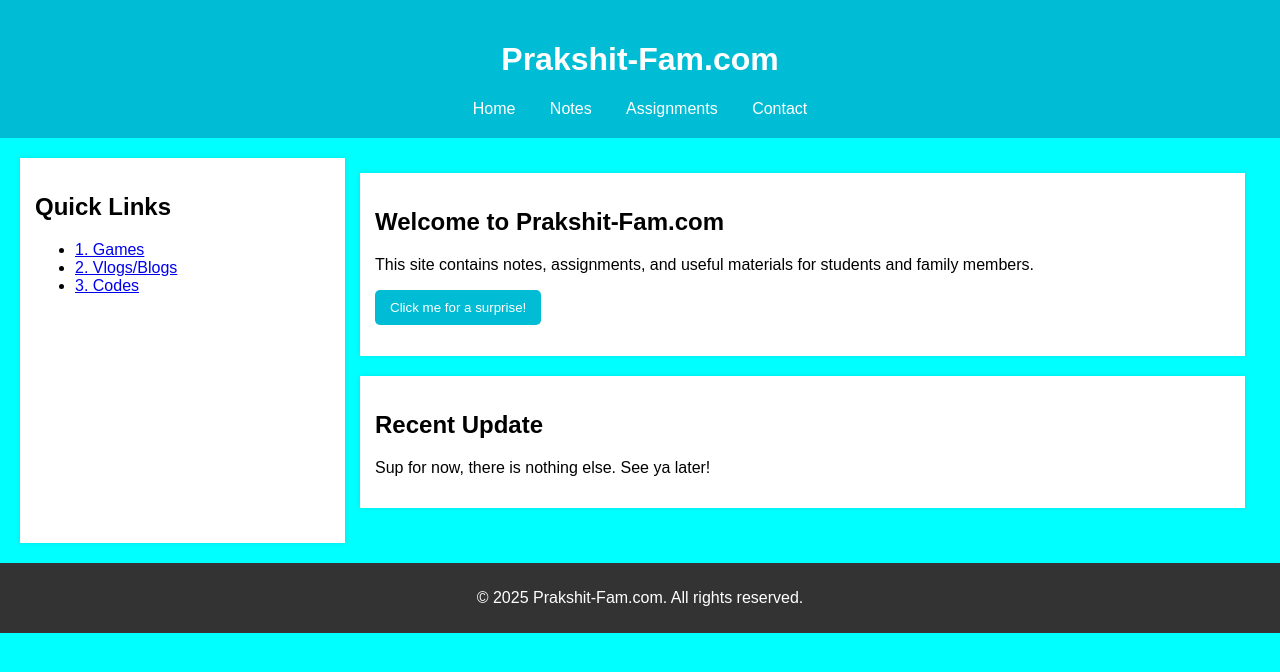
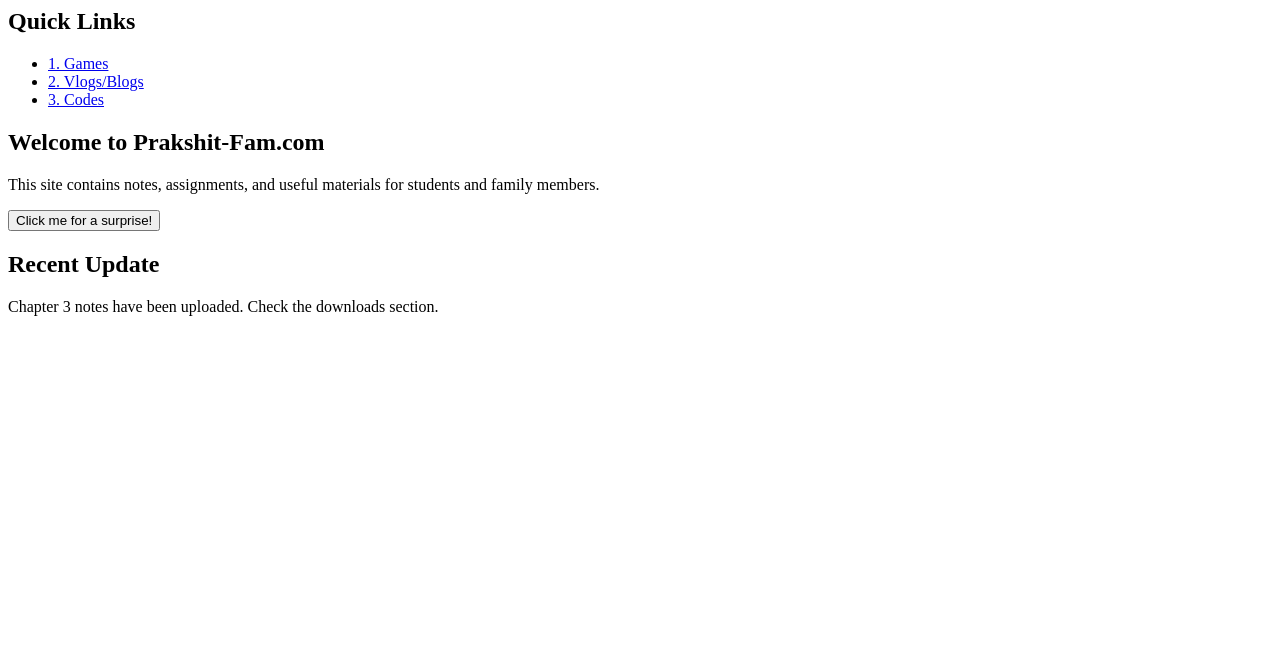
Before and after one commit to MePython313/Prakshit-Fam, a plain HTML site: page index.html in a window 1280 px wide. Drawn offline with Linux system fonts and the light colour scheme.

Commit message:
Main.html

```diff
--- a/index.html
+++ b/index.html
@@ -1,88 +1,15 @@
-<!DOCTYPE html>
-<html lang="en">
-<head>
-  <meta charset="UTF-8" />
-  <meta name="viewport" content="width=device-width, initial-scale=1.0"/>
-  <title>Prakshit-Fam.com</title>
-  <style>
-    body {
-      font-family: Arial, sans-serif;
-      margin: 0;
-      background-color: cyan;
-    }
-    header {
-      background-color: #00bcd4;
-      color: white;
-      padding: 20px 15px;
-      text-align: center;
-    }
-    nav a {
-      color: white;
-      margin: 0 15px;
-      text-decoration: none;
-    }
-    .container {
-      display: flex;
-      padding: 20px;
-    }
-    .sidebar {
-      width: 25%;
-      background-color: #fff;
-      padding: 15px;
-      box-shadow: 0 0 5px rgba(0,0,0,0.1);
-    }
-    .content {
-      width: 75%;
-      padding: 15px;
-    }
-    article {
-      background-color: #fff;
-      padding: 15px;
-      margin-bottom: 20px;
-      box-shadow: 0 0 5px rgba(0,0,0,0.1);
-    }
-    footer {
-      background-color: #333;
-      color: white;
-      text-align: center;
-      padding: 10px;
-    }
-    button {
-      padding: 10px 15px;
-      background-color: #00bcd4;
-      color: white;
-      border: none;
-      cursor: pointer;
-      border-radius: 5px;
-    }
-    #dynamic-message {
-      color: darkblue;
-      font-weight: bold;
-    }
-  </style>
-</head>
-<body onload="welcomeUser()">
-
-  <header>
-    <h1>Prakshit-Fam.com</h1>
-    <nav>
-      <a href="#">Home</a>
-      <a href="#">Notes</a>
-      <a href="#">Assignments</a>
-      <a href="#">Contact</a>
-    </nav>
-  </header>
-
 <div class="container">
+  <!-- Sidebar -->
   <aside class="sidebar">
     <h2>Quick Links</h2>
     <ul>
-        <li><a href="#">1. Games</a></li>
+      <li><a href="games.html">1. Games</a></li>
       <li><a href="#">2. Vlogs/Blogs</a></li>
       <li><a href="#">3. Codes</a></li>
     </ul>
   </aside>
 
+  <!-- Main Content -->
   <main class="content">
     <article>
       <h2>Welcome to Prakshit-Fam.com</h2>
@@ -93,24 +20,7 @@
 
     <article>
       <h2>Recent Update</h2>
-        <p>Sup for now, there is nothing else. See ya later!</p>
+      <p>Chapter 3 notes have been uploaded. Check the downloads section.</p>
     </article>
   </main>
 </div>
-
-  <footer>
-    <p>&copy; 2025 Prakshit-Fam.com. All rights reserved.</p>
-  </footer>
-
-  <script>
-    function welcomeUser() {
-      alert("Welcome to Prakshit-Fam.com!");
-    }
-
-    function updateMessage() {
-      document.getElementById("dynamic-message").innerText = "You're awesome! Thanks for visiting 🎉";
-    }
-  </script>
-
-</body>
-</html>
```
Lines whose indentation alone changed are shown as unchanged.
